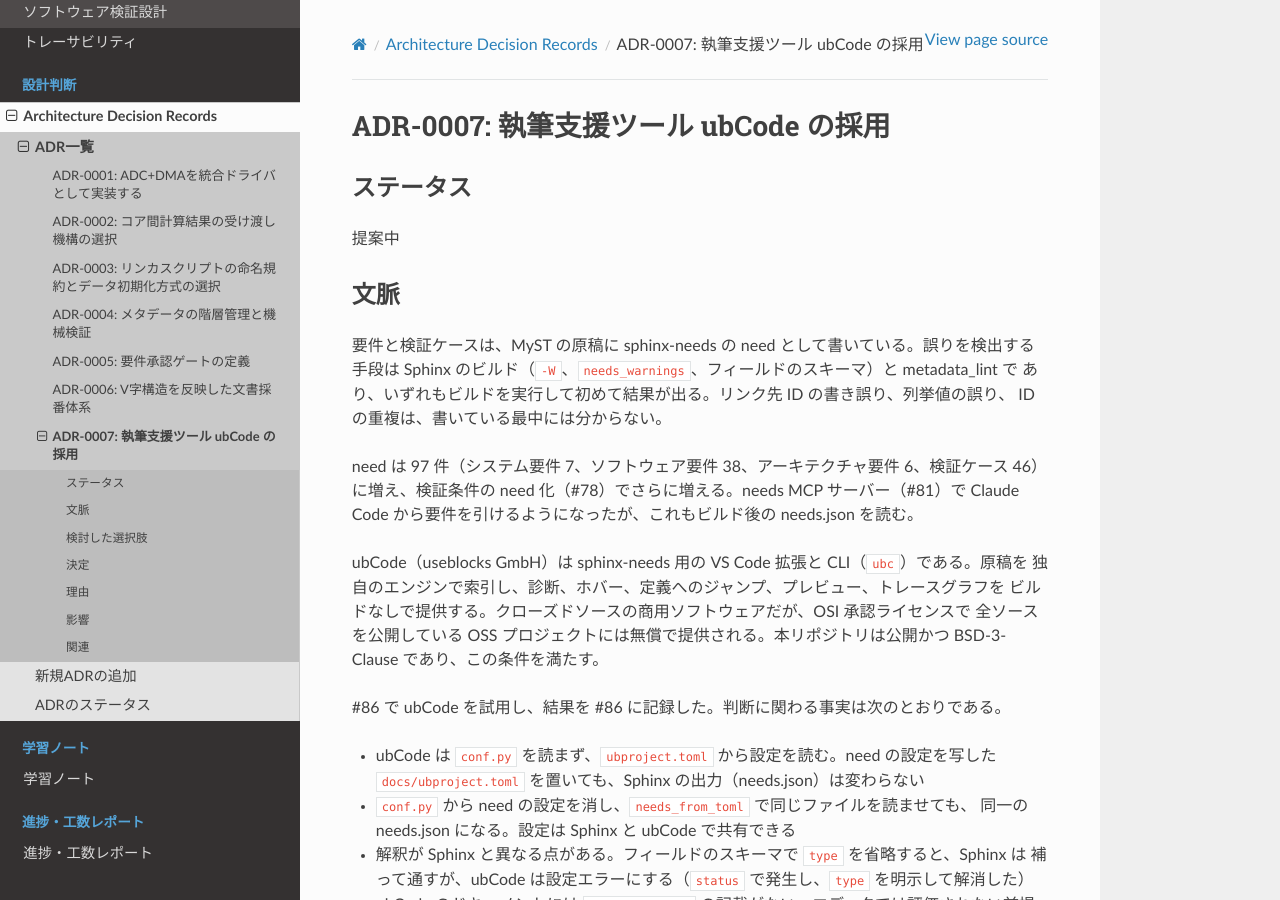
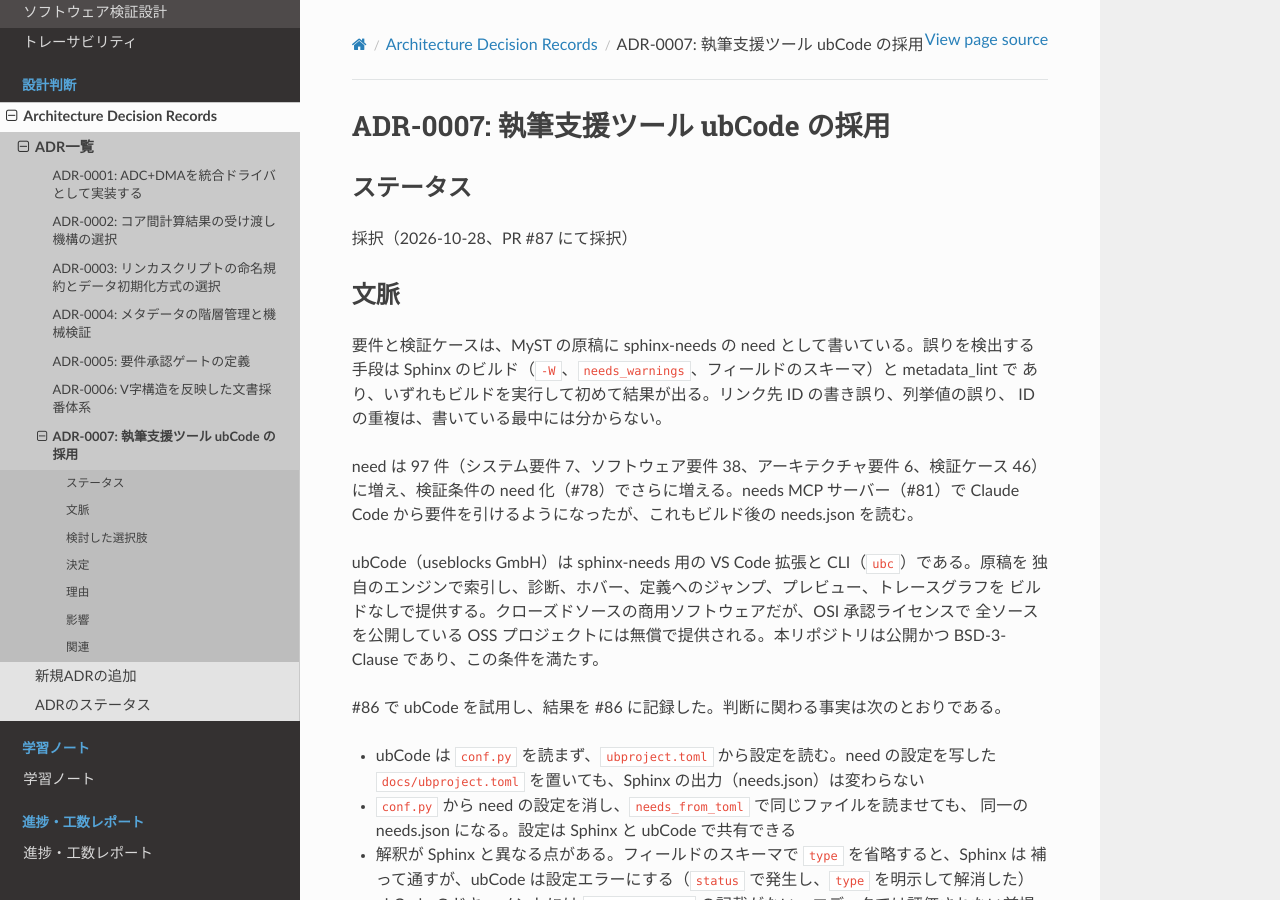
Before and after one commit to harukikiya/rp2040-temp-monitor, a Sphinx documentation site: the page built from docs/common/adr/0007-ubcode-adoption.md, in a window 1280 px wide and 900 px high. Built offline with Sphinx 7.4.7 and the Read the Docs theme 3.1.0, drawn with Linux system fonts in a browser that asks for light colours.

Commit message:
ADR-0007 のステータスを採択に更新する (#86)

```diff
--- a/docs/common/adr/0007-ubcode-adoption.md
+++ b/docs/common/adr/0007-ubcode-adoption.md
@@ -2,7 +2,7 @@
 
 ## ステータス
 
-提案中
+   採択（2026-10-28、PR #87 にて採択）
 
 ## 文脈
 
```
